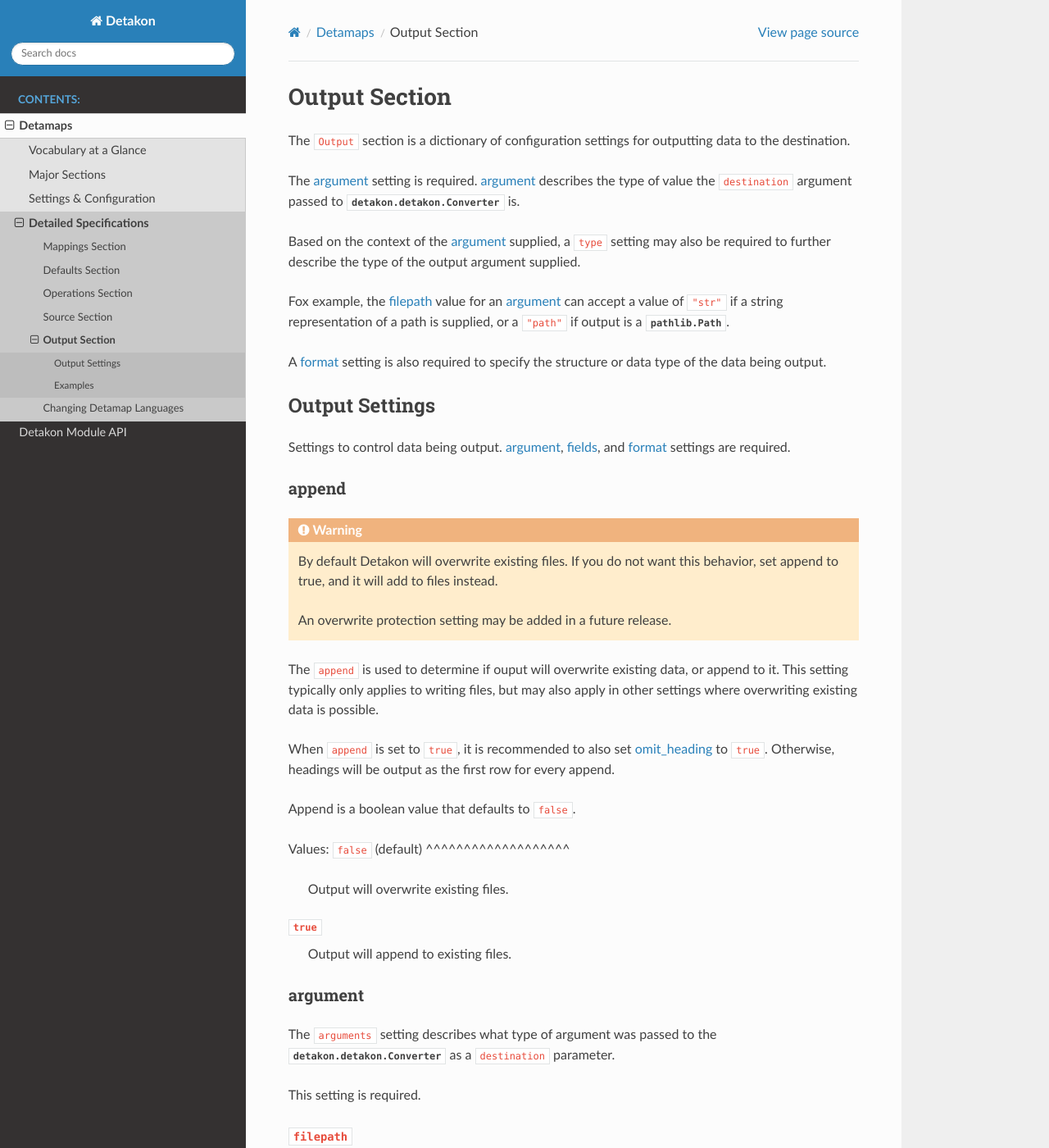
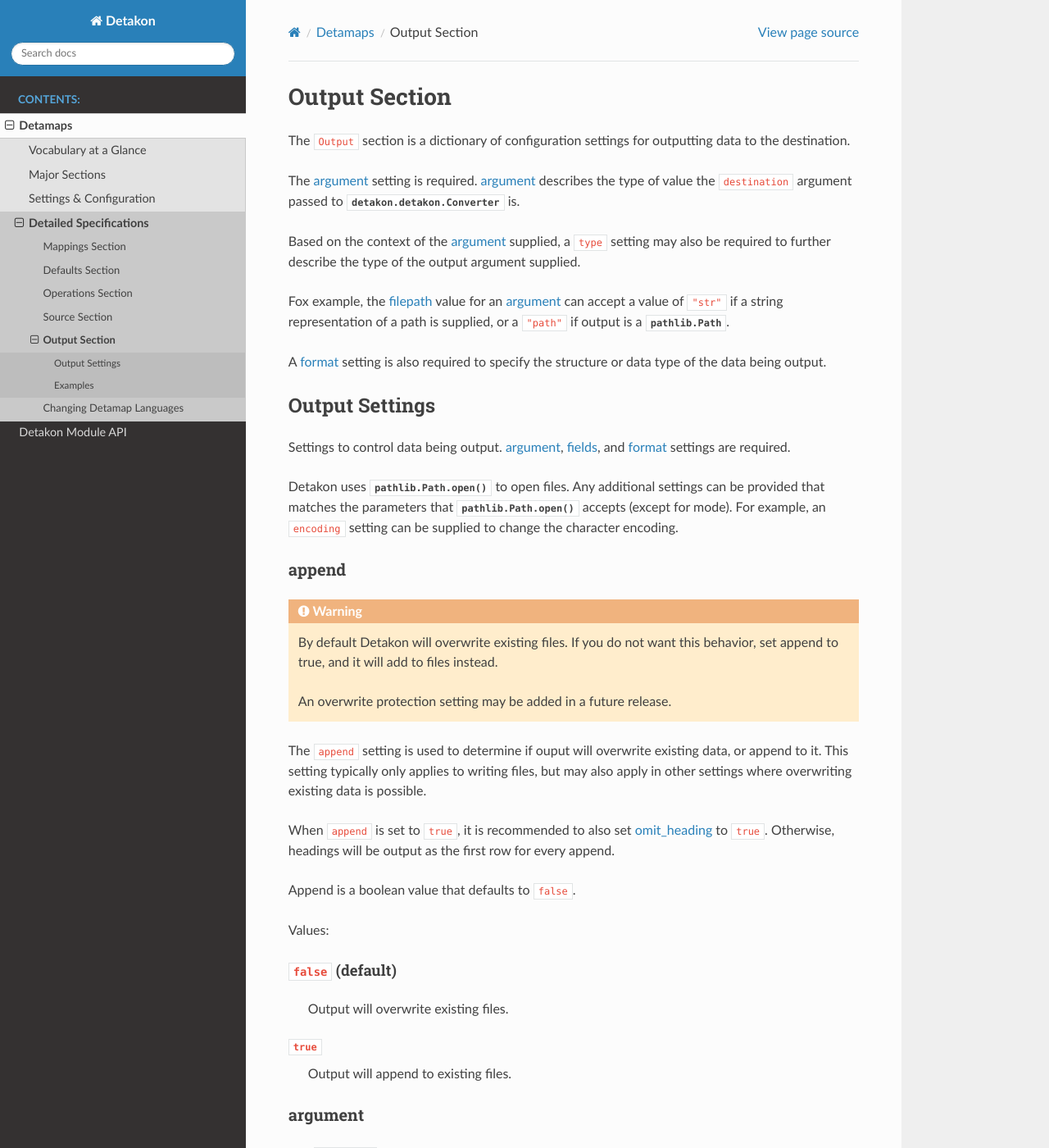
Before and after one commit to cknightfury/detakon, a Sphinx documentation site: the page built from docs/source/output.rst, in a window 1280 px wide and 1400 px high. Shown: the whole window at 82% size. Built offline with Sphinx 7.4.7 and the Read the Docs theme 3.1.0, drawn with Linux system fonts in a browser that asks for light colours; some of the changed text lies outside the part shown.

Commit message:
updated readme, and associated pages where information was removed from readme

```diff
--- a/docs/source/detamap.rst
+++ b/docs/source/detamap.rst
@@ -5,6 +5,8 @@
 **************
 
 Detamaps are JSON or TOML configuration files that the ``detakon`` library uses to process data converstion.
+
+Internally, detamaps are stored as dictionaries.  A suitably formatted python dictionary may be passed as a detamap, as well as any other suitably formatted source that is converted to a dictionary.
 
 .. warning::
     TOML Detamap compatibility is still in development, and not available at this time.
--- a/docs/source/output.rst
+++ b/docs/source/output.rst
@@ -19,6 +19,8 @@
 
 Settings to control data being output.  :ref:`detamap-output-argument`, :ref:`detamap-output-fields`, and :ref:`detamap-output-format` settings are required.
 
+Detakon uses :py:meth:`pathlib.Path.open` to open files.  Any additional settings can be provided that matches the parameters that :py:meth:`pathlib.Path.open` accepts (except for mode).  For example, an ``encoding`` setting can be supplied to change the character encoding.
+
 .. _detamap-output-append:
 
 append
@@ -29,13 +31,14 @@
 
     An overwrite protection setting may be added in a future release.
 
-The ``append`` is used to determine if ouput will overwrite existing data, or append to it. This setting typically only applies to writing files, but may also apply in other settings where overwriting existing data is possible.
+The ``append`` setting is used to determine if ouput will overwrite existing data, or append to it. This setting typically only applies to writing files, but may also apply in other settings where overwriting existing data is possible.
 
 When ``append`` is set to ``true``, it is recommended to also set :ref:`detamap-output-omit_heading` to ``true``.  Otherwise, headings will be output as the first row for every append.
 
 Append is a boolean value that defaults to ``false``.
 
 Values:
+
 ``false`` (default)
 ^^^^^^^^^^^^^^^^^^^
     Output will overwrite existing files.
@@ -105,6 +108,7 @@
 ``omit_heading`` is a boolean value that defaults to ``false``.
 
 Values:
+
 ``false`` (default)
 ^^^^^^^^^^^^^^^^^^^
     Output will contain headings.
--- a/docs/source/source.rst
+++ b/docs/source/source.rst
@@ -18,6 +18,8 @@
 ===============
 
 Settings to control reading of the data source.  :ref:`detamap-source-argument` and :ref:`detamap-source-format` settings are required.
+
+Detakon uses :py:meth:`pathlib.Path.open` to open files.  Any additional settings can be provided that matches the parameters that :py:meth:`pathlib.Path.open` accepts (except for mode).  For example, an ``encoding`` setting can be supplied to change the character encoding.
 
 .. _detamap-source-argument:
 
--- a/pyproject.toml
+++ b/pyproject.toml
@@ -29,7 +29,7 @@
 dependencies = []
 
 [project.urls]
-Documentation = "https://github.com/cknightfury/detakon#readme"
+Documentation = "https://detakon.readthedocs.io/"
 Issues = "https://github.com/cknightfury/detakon/issues"
 Source = "https://github.com/cknightfury/detakon"
 
```
Also changed, not shown: other parts of docs/source/source.rst (+1 -1 lines), README.md (+17 -14 lines).
